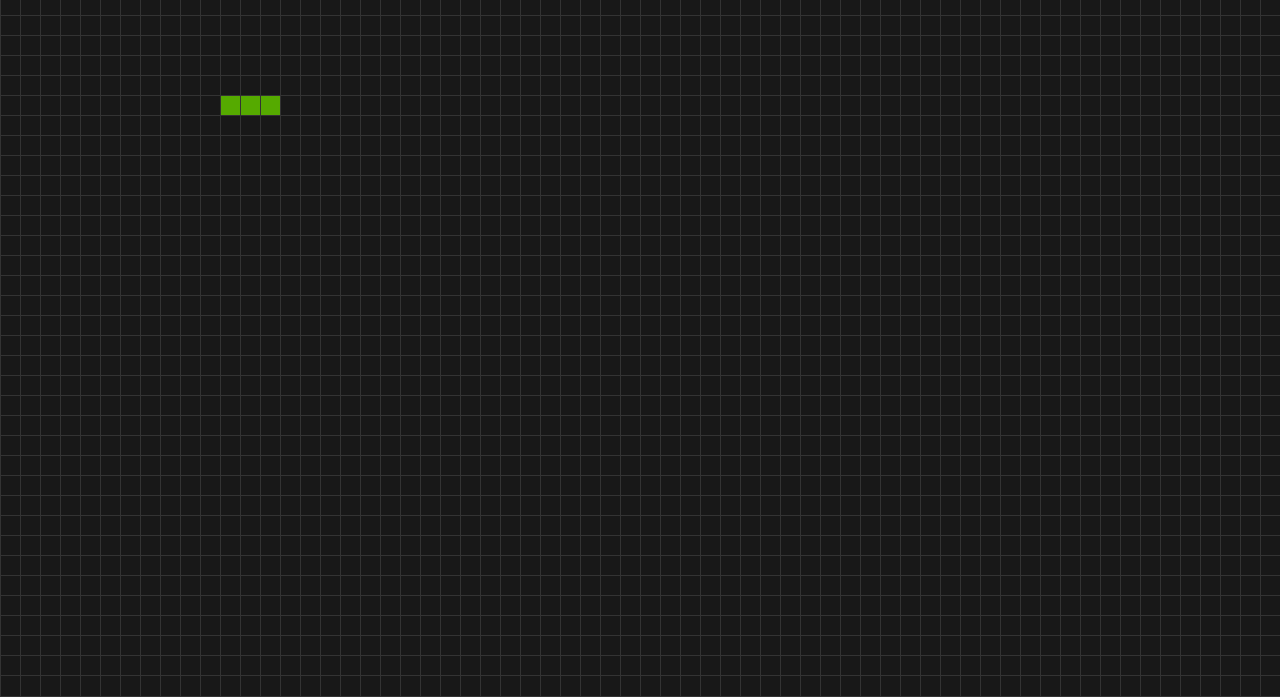
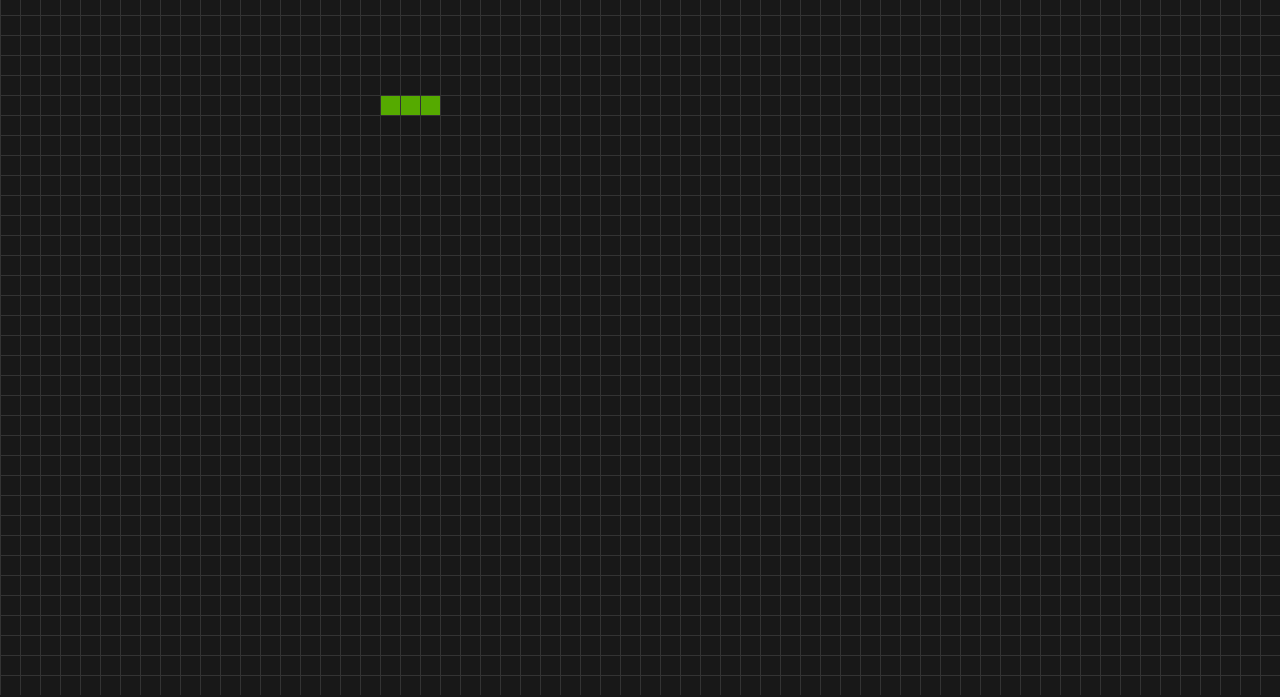
Before and after one commit to heitorcaldeira/snake-div, a plain HTML site: page index.html in a window 1280 px wide. Shown: the part 105-802 px from the top of the page. Drawn offline with Linux system fonts and the light colour scheme; animation ran at ten frames a second.

```diff
--- a/snake.js
+++ b/snake.js
@@ -1,8 +1,18 @@
 const CELL_SIZE = 20;
+const VELOCITY = 2;
+const MOVE_INTERNAL = 1 / VELOCITY;
 
 document.addEventListener('DOMContentLoaded', () => {
   var body = document.body;
+  var acc = 0;
   var grid = [];
+  var lastKey = 'KeyD';
+  var moves = {
+    'KeyA': { row: 0, col: -1 },
+    'KeyD': { row: 0, col: 1 },
+    'KeyW': { row: -1, col: 0 },
+    'KeyS': { row: 1, col: 0 },
+  };
   var w = body.clientWidth;
   var h = body.clientHeight;
   var gridWidth = Math.floor(w / CELL_SIZE);
@@ -12,11 +22,11 @@ document.addEventListener('DOMContentLoaded', () => {
   var fpsLabel = document.createElement('div');
   fpsLabel.classList.add('fps');
 
-  var snake = {
-    '10-11': true,
-    '10-12': true,
-    '10-13': true,
-  };
+  var snake = [
+    {row: 10, col: 10},
+    {row: 10, col: 11},
+    {row: 10, col: 12},
+  ];
 
   function createGrid() {
     const g = [];
@@ -32,10 +42,12 @@ document.addEventListener('DOMContentLoaded', () => {
         div.style.top = `${row * CELL_SIZE}px`;
         div.style.left = `${col * CELL_SIZE}px`;
 
-        if (snake[`${row}-${col}`]) {
-          div.classList.add('filled');
-        } else {
-          div.classList.add('empty');
+        for (let i = 0; i < snake.length; i++) {
+          if (snake[i].col === col && snake[i].row === row) {
+            div.classList.add('filled');
+          } else {
+            div.classList.add('empty');
+          }
         }
 
         g[row].push(div);
@@ -54,26 +66,70 @@ document.addEventListener('DOMContentLoaded', () => {
 
     const fps = fpsAvg.reduce((a, b) => a + b) / fpsAvg.length;
     fpsLabel.textContent = Math.floor(1 / fps);
+
+    return deltaTime;
   }
 
-  function computeSnake(timestamp) {
-    // TODO
+  function computeSnake(deltaTime) {
+    acc += deltaTime;
+
+    if (acc >= MOVE_INTERNAL) {
+      let cur = snake.length - 1;
+      let old = { ...snake[cur] };
+      snake[cur].row = snake[cur].row + moves[lastKey].row;
+      snake[cur].col = snake[cur].col + moves[lastKey].col;
+
+      const head = snake[cur];
+      if (head.col >= gridWidth) head.col = 0;
+      else if (head.col < 0) head.col = gridWidth - 1;
+      else if (head.row >= gridHeight) head.row = 0;
+      else if (head.row < 0) head.row = gridHeight - 1;
+
+      while (cur) {
+        const s = { ...snake[cur - 1] };
+        snake[cur - 1].col = old.col;
+        snake[cur - 1].row = old.row;
+        old = s;
+        cur -= 1;
+      }
+
+      acc -= MOVE_INTERNAL;
+    }
+  }
+
+  function changeSnakeDirection(event) {
+    switch (event.code) {
+      case 'KeyA':
+        if (lastKey === 'KeyD') return;
+        lastKey = event.code;
+        break;
+      case 'KeyD':
+        if (lastKey === 'KeyA') return;
+        lastKey = event.code;
+        break;
+      case 'KeyW':
+        if (lastKey === 'KeyS') return;
+        lastKey = event.code;
+        break;
+      case 'KeyS':
+        if (lastKey === 'KeyW') return;
+        lastKey = event.code;
+        break;
+    }
   }
 
   function drawElements(timestamp) {
-    fpsInfo(timestamp);
-
-    computeSnake(timestamp);
-
     const r = document.getElementById('root');
     if (r) r.remove();
+
+    const deltaTime = fpsInfo(timestamp);
+    computeSnake(deltaTime);
 
     grid = createGrid();
 
     const root = document.createElement('div');
     root.id = 'root';
     root.style.position = 'relative';
-    root.style.height = '100%';
 
     for (let row = 0; row < gridHeight; row++) {
       for (let col = 0; col < gridWidth; col++) {
@@ -95,6 +151,7 @@ document.addEventListener('DOMContentLoaded', () => {
   }
 
   window.addEventListener('resize', resize);
+  window.addEventListener('keydown', changeSnakeDirection);
   window.requestAnimationFrame(timestamp => {
     prevTimestamp = timestamp;
     window.requestAnimationFrame(drawElements);
--- a/style.css
+++ b/style.css
@@ -2,6 +2,7 @@ html, body {
   margin: 0;
   padding: 0;
   background: #181818;
+  overflow: hidden;
   height: 100%;
 }
 
```
